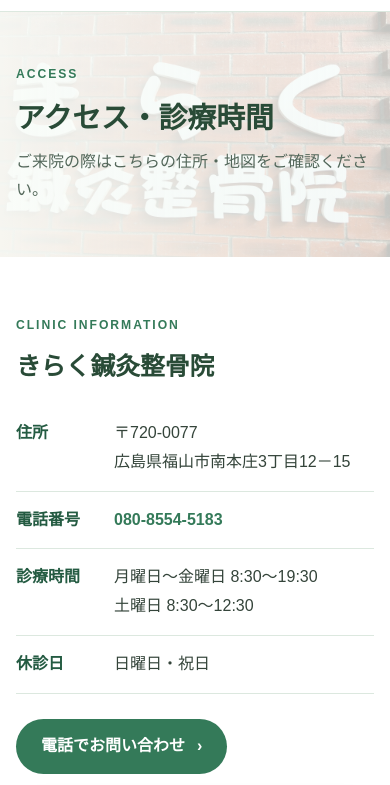
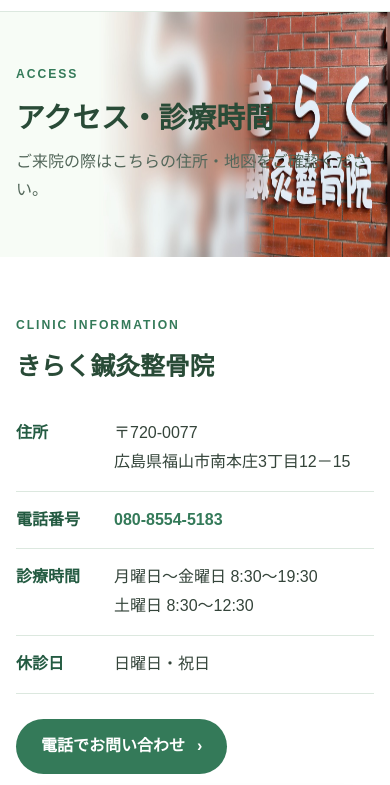
Before and after one commit to kirakuseikotsu/kirakuseikotsu.github.io, a plain HTML site: page access.html in a window 390 px wide. Shown: the part 59-844 px from the top of the page. Drawn offline with Linux system fonts and the light colour scheme.

Commit message:
Add files via upload

```diff
--- a/style.css
+++ b/style.css
@@ -36,8 +36,8 @@
   isolation: isolate;
   overflow: hidden;
   text-align: left;
-  background: linear-gradient(90deg, rgba(250,253,249,.98) 0%, rgba(250,253,249,.94) 34%, rgba(250,253,249,.58) 58%, rgba(250,253,249,.10) 100%), url('./clinic-sign.jpeg') center 48% / cover no-repeat;
-  padding: 78px 0;
+  background: linear-gradient(90deg, rgba(250,253,249,.98) 0%, rgba(250,253,249,.94) 34%, rgba(250,253,249,.58) 58%, rgba(250,253,249,.10) 100%), url('./clinic-sign-banner.jpeg') center / 100% 100% no-repeat;
+  padding: 88px 0;
 }
 .access-page-hero .container { position: relative; z-index: 1; }
 .access-page-hero h1 { max-width: 560px; }
@@ -58,7 +58,7 @@
   backdrop-filter: blur(4px);
 }
 @media (max-width: 760px) {
-  .access-page-hero { padding: 52px 0; background-position: 58% center; background-image: linear-gradient(90deg, rgba(250,253,249,.96), rgba(250,253,249,.78)), url('./clinic-sign.jpeg'); }
+  .access-page-hero { padding: 52px 0; background-position: center; background-size: 100% 100%; background-image: url('./clinic-sign-banner.jpeg'); }
   .features-section { background-position: 62% center; background-image: linear-gradient(180deg, rgba(248,252,247,.91), rgba(248,252,247,.82)), url('./waiting-room.jpeg'); }
   .features-section .section-heading { padding: 18px 14px; }
 }
```
Also changed, not shown: clinic-sign-banner.jpeg (added), 更新内容とアップロード方法.txt.
